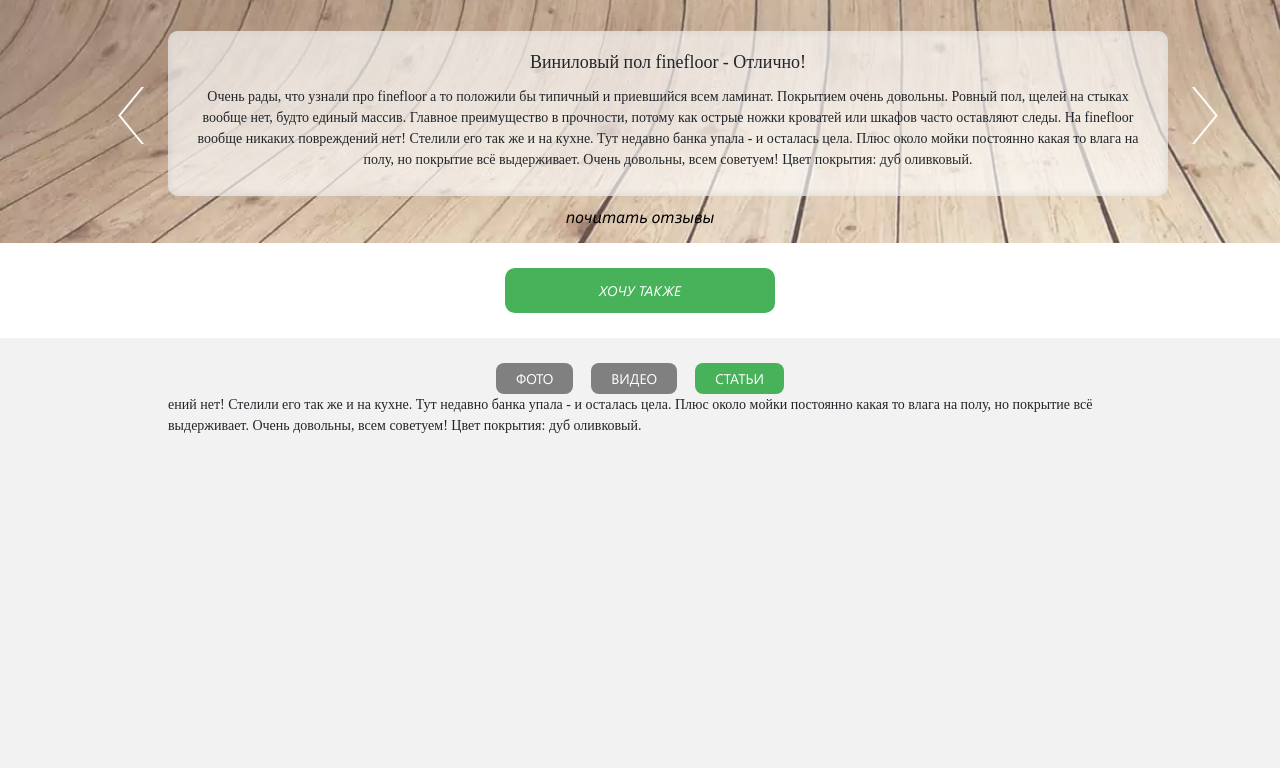
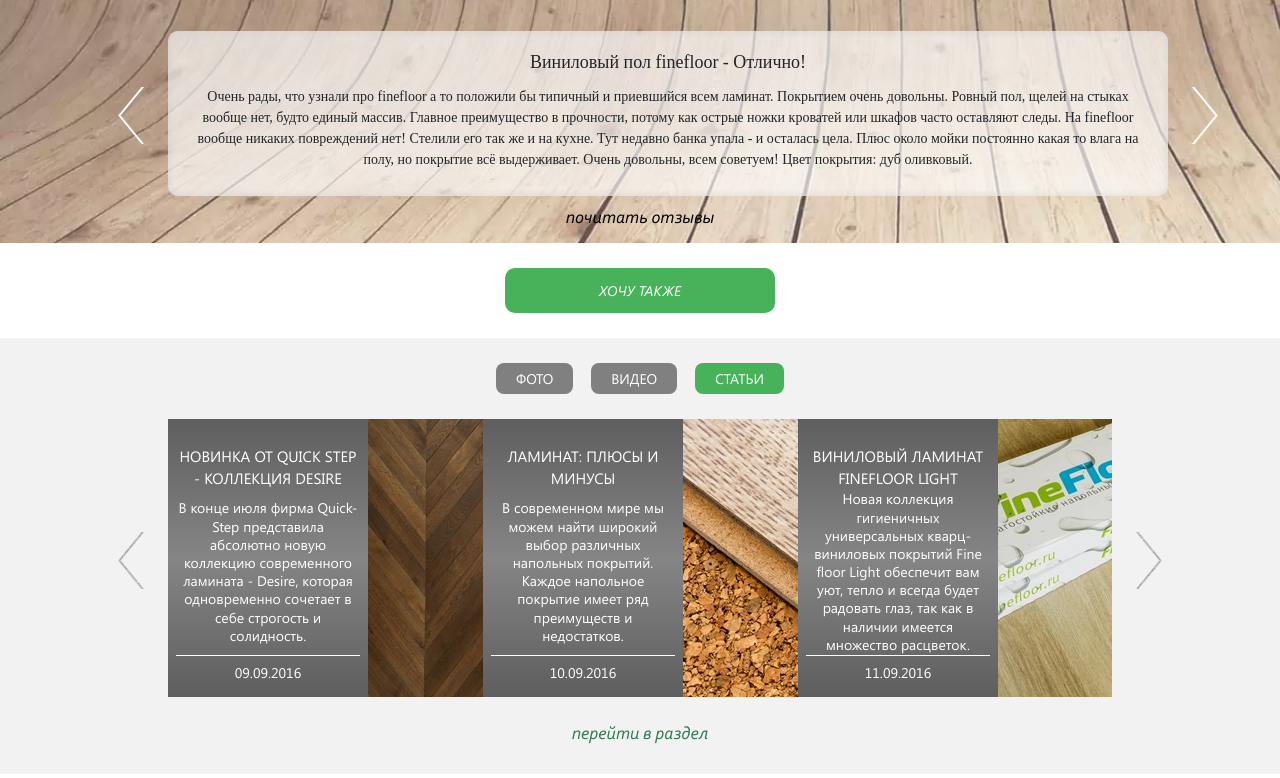
Before and after one commit to x404/polvinil, a website: page app/homepage.html in a window 1280 px wide. Both pictures are taken after a click on the tab "СТАТЬИ". Shown: the part 2766-3544 px from the top of the page. Drawn offline with Linux system fonts and the light colour scheme; a web font is replaced by a local one.

Commit message:
Статьи на главной

```diff
--- a/app/homepage.html
+++ b/app/homepage.html
@@ -544,7 +544,61 @@
 						<a href="#" title="" class="more__link">перейти в раздел</a>
 					</p>
 				</div>
-				<div class="tab-pane fade" id="nav-articles" role="tabpanel" aria-labelledby="nav-articles-tab">ений нет! Стелили его так же и на кухне. Тут недавно банка упала - и осталась цела. Плюс около мойки постоянно какая то влага на полу, но покрытие всё выдерживает. Очень довольны, всем советуем! Цвет покрытия: дуб оливковый.</div>
+				<div class="tab-pane fade" id="nav-articles" role="tabpanel" aria-labelledby="nav-articles-tab">
+					<div id="articles-carousel">
+						<div>
+							<div class="article__item">
+								<a href="#" class="article__link" title="">
+									<div class="article__desc d-flex">
+										<h3 class="article__title">Новинка от Quick Step - коллекция Desire</h3>
+										<div class="article__text">В конце июля фирма Quick-Step представила абсолютно новую коллекцию современного ламината - Desire, которая одновременно сочетает в себе строгость и солидность.</div>
+										<p class="article__date">09.09.2016</p>
+									</div>
+									<img src="images/article-1.jpg" alt="" class="article__pic" />
+								</a>
+							</div>
+						</div>
+						<div>
+							<div class="article__item">
+								<a href="#" class="article__link" title="">
+									<div class="article__desc d-flex">
+										<h3 class="article__title">Ламинат: плюсы и минусы</h3>
+										<div class="article__text">В современном мире мы можем найти широкий выбор различных напольных покрытий. Каждое напольное покрытие имеет ряд преимуществ и недостатков.</div>
+										<p class="article__date">10.09.2016</p>
+									</div>
+									<img src="images/article-2.jpg" alt="" class="article__pic" />
+								</a>
+							</div>
+						</div>
+						<div>
+							<div class="article__item">
+								<a href="#" class="article__link" title="">
+									<div class="article__desc d-flex">
+										<h3 class="article__title">Виниловый ламинат Finefloor Light </h3>
+										<div class="article__text">Новая коллекция гигиеничных универсальных кварц-виниловых покрытий Fine floor Light обеспечит вам уют, тепло и всегда будет радовать глаз, так как в наличии имеется множество расцветок.</div>
+										<p class="article__date">11.09.2016</p>
+									</div>
+									<img src="images/article-3.jpg" alt="" class="article__pic" />
+								</a>
+							</div>
+						</div>
+						<div>
+							<div class="article__item">
+								<a href="#" class="article__link" title="">
+									<div class="article__desc d-flex">
+										<h3 class="article__title">Ламинат: плюсы и минусы</h3>
+										<div class="article__text">В современном мире мы можем найти широкий выбор различных напольных покрытий. Каждое напольное покрытие имеет ряд преимуществ и недостатков.</div>
+										<p class="article__date">10.09.2016</p>
+									</div>
+									<img src="images/article-2.jpg" alt="" class="article__pic" />
+								</a>
+							</div>
+						</div>
+					</div>
+					<p class="more">
+						<a href="#" title="" class="more__link">перейти в раздел</a>
+					</p>
+				</div>
 			</div>
 		</div>
 	</div>
--- a/app/template/js/engine.js
+++ b/app/template/js/engine.js
@@ -29,8 +29,16 @@
 		slidesToScroll: 1,
 		autoplay: false,
 		autoplaySpeed: 5000
-	})
+	});
 	$('#video-carousel').slick({
+ 		prevArrow: '<button type="button" class="slick-prev slick-arrow slick-arrow-gray" aria-label="Назад"></button>',
+        nextArrow: '<button type="button" class="slick-next slick-arrow slick-arrow-gray" aria-label="Вперёд"></button>',
+		slidesToShow: 3,
+		slidesToScroll: 1,
+		autoplay: false,
+		autoplaySpeed: 5000
+	});
+	$('#articles-carousel').slick({
  		prevArrow: '<button type="button" class="slick-prev slick-arrow slick-arrow-gray" aria-label="Назад"></button>',
         nextArrow: '<button type="button" class="slick-next slick-arrow slick-arrow-gray" aria-label="Вперёд"></button>',
 		slidesToShow: 3,
@@ -39,9 +47,13 @@
 		autoplaySpeed: 5000
 	})
 
-$('#nav-video-tab').on('shown.bs.tab', function (e) {
-	$('#video-carousel').slick('setPosition');
-})
+	$('#nav-video-tab').on('shown.bs.tab', function (e) {
+		$('#video-carousel').slick('setPosition');
+	});
+	$('#nav-articles-tab').on('shown.bs.tab', function (e) {
+		$('#articles-carousel').slick('setPosition');
+	})
+
 
 
 	// mobile-menu
--- a/app/template/scss/_homepage.scss
+++ b/app/template/scss/_homepage.scss
@@ -701,4 +701,76 @@
 		font-size: 1.3rem;
 	}
 }
+
+
+
+#articles-carousel{
+	margin-top: 2.5rem;
+}
+
+
+.article{
+	&__item{
+		font-family: "SegoeUI";
+		text-align: center;
+		width: 365px;
+	}
+
+	&__link{
+		color: $color2;
+		display: flex;
+
+		&:hover{
+			color: $color2;
+			text-decoration: none;
+			.article{
+				&__desc{
+					&:before{
+						opacity: 1;
+					}
+				}
+			}
+		}
+	}
+	&__desc{
+		flex-direction: column;
+		flex-shrink: 0;
+		padding: .8rem;
+		transition: background .3s;
+		width: 20rem;
+		position: relative;
+		background: linear-gradient(to bottom, #5e5e5e 0%, #858585 50%, #5e5e5e 100%);
+		&:before{
+			@extend .before;
+			background: linear-gradient(to bottom, #3f8961 0%, #50bc82 50%, #3f8961 100%);
+			width: 100%;
+			height: 100%;
+			left: 0;
+			top: 0;
+			opacity: 0;
+			transition: opacity .3s;
+		}
+	}
+	&__title{
+		font-size: 1.5rem;
+		padding-top: 1.8rem;
+		text-align: center;
+		text-transform: uppercase;
+		position: relative;
+	}
+
+	&__text{
+		flex-grow: 1;
+		line-height: 1.3;
+		display: flex;
+		align-items: center;
+		position: relative;
+	}
+
+	&__date{
+		border-top: 1px solid $color2;
+		padding: .6rem 0;
+		position: relative;
+	}
+}
 // =/info__tabs
```
Also changed, not shown: app/images/article-1.jpg (added), app/images/article-1.png (added), app/images/article-2.jpg (added), app/images/article-2.png (added), app/images/article-3.jpg (added), app/images/article-3.png (added), app/template/css/styles.css, app/template/css/styles.min.css.
